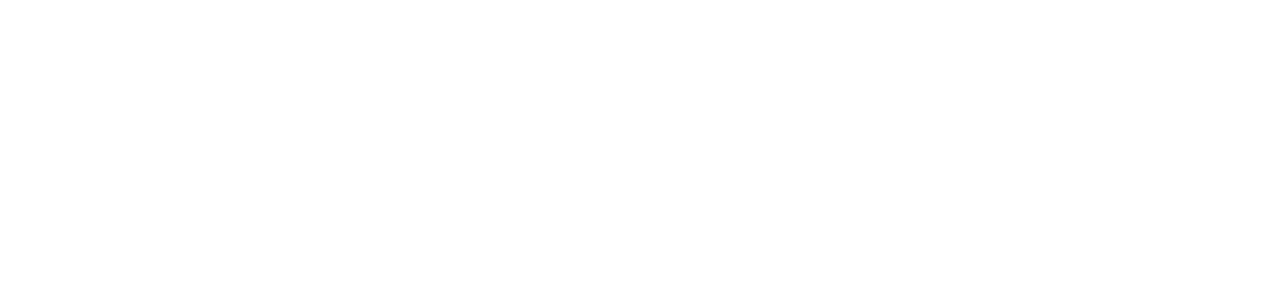
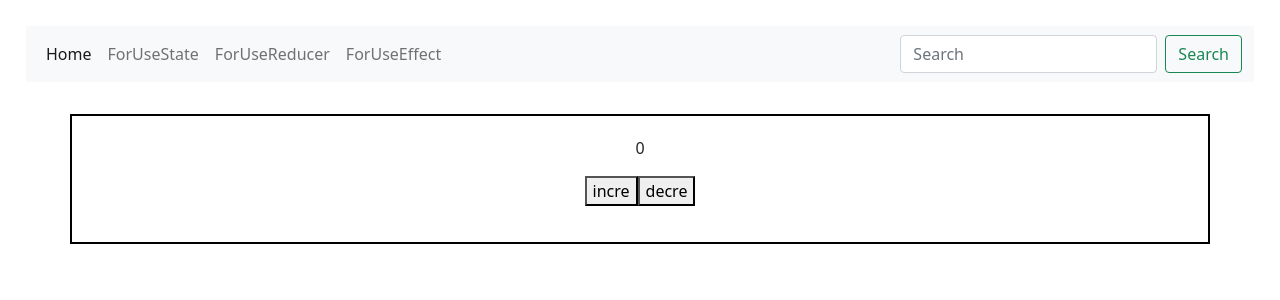
Before and after one commit to pabina/HooksPractice, a React (Create React App) app: page /forUseEffect in a window 1280 px wide. Before the commit this address had no page. Shown: the top 300 px of the page. Built offline with nearby package versions, Linux system fonts and the light colour scheme; no server answers.

Commit message:
useEffect hook practice

```diff
--- a/package.json
+++ b/package.json
@@ -6,6 +6,7 @@
     "@testing-library/jest-dom": "^5.16.4",
     "@testing-library/react": "^13.3.0",
     "@testing-library/user-event": "^13.5.0",
+    "axios": "^0.27.2",
     "bootstrap": "^5.1.3",
     "react": "^18.2.0",
     "react-dom": "^18.2.0",
--- a/src/App.js
+++ b/src/App.js
@@ -3,6 +3,7 @@
 import Home from "./pages/Home";
 import ForUseState from "./pages/ForUseState";
 import ForUseReducer from "./pages/ForUseReducer";
+import ForUseEffect from "./pages/ForUseEffect";
 
 import { BrowserRouter as Router, Routes, Route, Link } from "react-router-dom";
 
@@ -14,6 +15,7 @@
           <Route path="/" element={<Home />}></Route>
           <Route path="/forUseState" element={<ForUseState />}></Route>
           <Route path="/forUseReducer" element={<ForUseReducer />}></Route>
+          <Route path="/forUseEffect" element={<ForUseEffect />}></Route>
         </Routes>
       </Router>
     </>
--- /dev/null
+++ b/src/pages/ForUseEffect.js
@@ -0,0 +1,39 @@
+import React, { useEffect, useState } from "react";
+import axios from "axios";
+import "../mycss.css";
+import Home from "./Home";
+
+const ForUseEffect = () => {
+  const [count, setCounter] = useState(0);
+  const [apitext, setapitext] = useState("");
+  useEffect(() => {
+    axios.get("https://jsonplaceholder.typicode.com/posts").then((res) => {
+      let mytext = res.data[0].title;
+      setapitext(mytext);
+    });
+  }, [count]);
+
+  const fun1 = () => {
+    setCounter(count + 1);
+  };
+  const fun2 = () => {
+    setCounter(count - 1);
+  };
+
+  return (
+    <>
+      <Home />
+      <div className="container">
+        {count}
+        <div className="buttons">
+          <button onClick={fun1}>incre</button>
+          <button onClick={fun2}>decre</button>
+        </div>
+
+        <div className="mytext">{apitext}</div>
+      </div>
+    </>
+  );
+};
+
+export default ForUseEffect;
--- a/src/pages/Home.js
+++ b/src/pages/Home.js
@@ -23,6 +23,11 @@
                   ForUseReducer
                 </Link>
               </li>
+              <li className="nav-item">
+                <Link className="nav-link" to="/ForUseEffect">
+                  ForUseEffect
+                </Link>
+              </li>
             </ul>
             <form className="d-flex">
               <input
```
Also changed, not shown: 1 other file (tests, documents, lock files or other folders).
